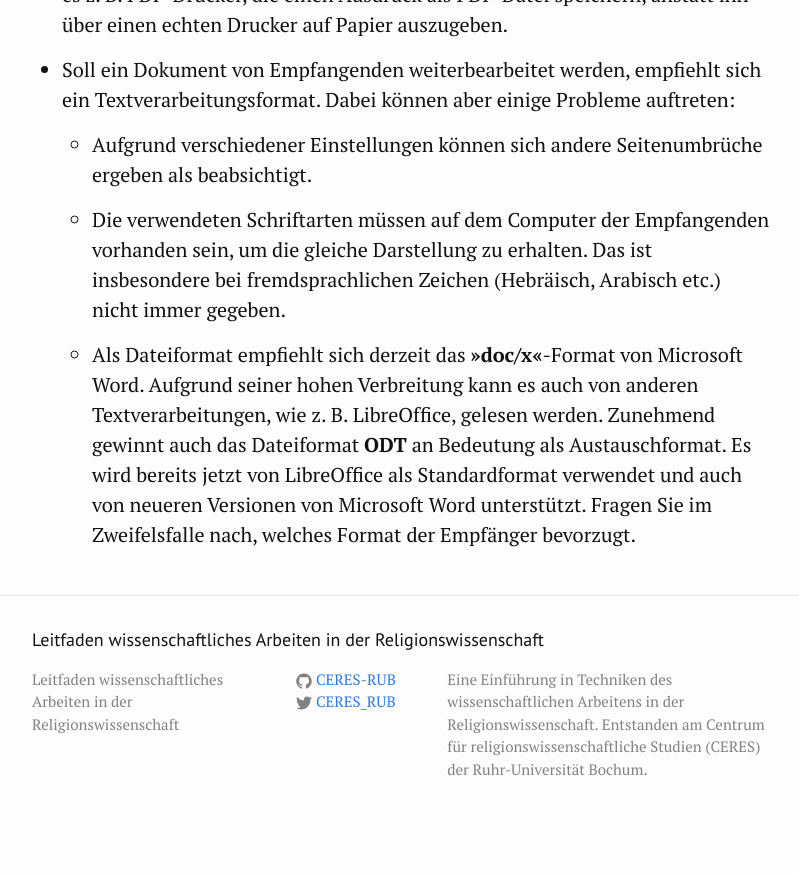
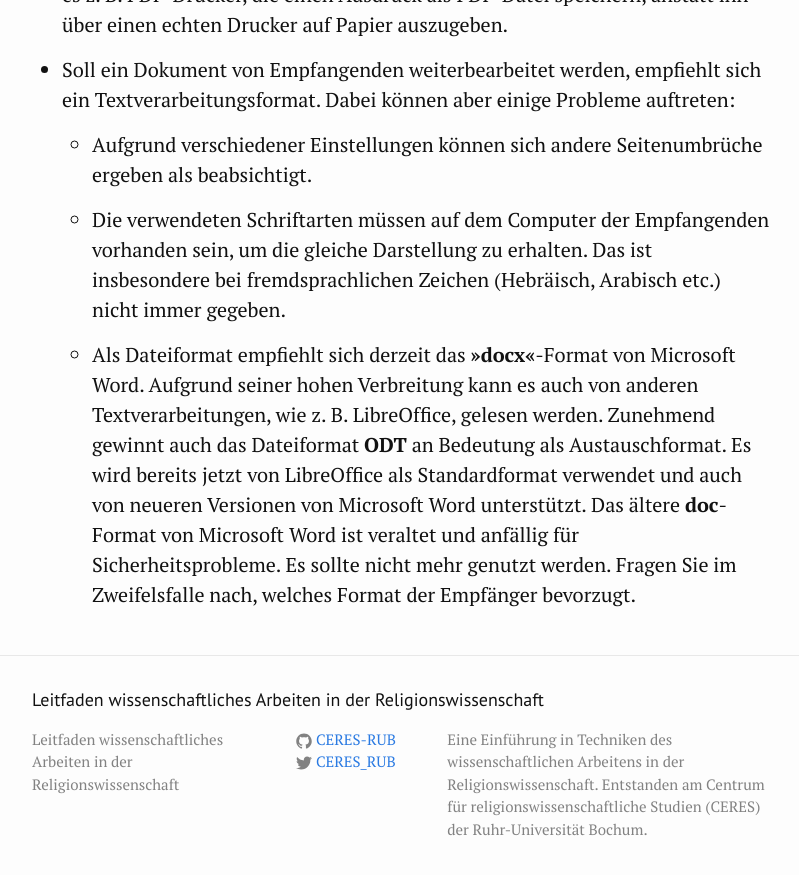
Before and after one commit to CERES-RUB/wissenschaftliches-arbeiten, a Jekyll site: the page built from 06_Textverarbeitung.md, in a window 1280 px wide and 900 px high, scrolled down 4738 px. Shown: the top 875 px of the window, without its empty margins (238-1037 px from the left). Built offline with Jekyll 4.4.1, drawn with Linux system fonts in a browser that asks for light colours; before the commit the page ends 5578 px from its top, so only the background shows below that; some of the changed text lies outside the part shown.

Commit message:
Update Textverarbeitung

```diff
--- a/06_Textverarbeitung.md
+++ b/06_Textverarbeitung.md
@@ -97,4 +97,4 @@ Wenn man aber Dokumente auf elektronischem Wege weitergibt, weil man z. B. seine
 
     -   Die verwendeten Schriftarten müssen auf dem Computer der Empfangenden vorhanden sein, um die gleiche Darstellung zu erhalten. Das ist insbesondere bei fremdsprachlichen Zeichen (Hebräisch, Arabisch etc.) nicht immer gegeben.
 
-    -   Als Dateiformat empfiehlt sich derzeit das **»doc/x«**-Format von Microsoft Word. Aufgrund seiner hohen Verbreitung kann es auch von anderen Textverarbeitungen, wie z. B. LibreOffice, gelesen werden. Zunehmend gewinnt auch das Dateiformat **ODT** an Bedeutung als Austauschformat. Es wird bereits jetzt von LibreOffice als Standardformat verwendet und auch von neueren Versionen von Microsoft Word unterstützt. Fragen Sie im Zweifelsfalle nach, welches Format der Empfänger bevorzugt.
+    -   Als Dateiformat empfiehlt sich derzeit das **»docx«**-Format von Microsoft Word. Aufgrund seiner hohen Verbreitung kann es auch von anderen Textverarbeitungen, wie z. B. LibreOffice, gelesen werden. Zunehmend gewinnt auch das Dateiformat **ODT** an Bedeutung als Austauschformat. Es wird bereits jetzt von LibreOffice als Standardformat verwendet und auch von neueren Versionen von Microsoft Word unterstützt. Das ältere **doc**-Format von Microsoft Word ist veraltet und anfällig für Sicherheitsprobleme. Es sollte nicht mehr genutzt werden. Fragen Sie im Zweifelsfalle nach, welches Format der Empfänger bevorzugt.
```
Also changed, not shown: other parts of 06_Textverarbeitung.md (+1 -1 lines).
